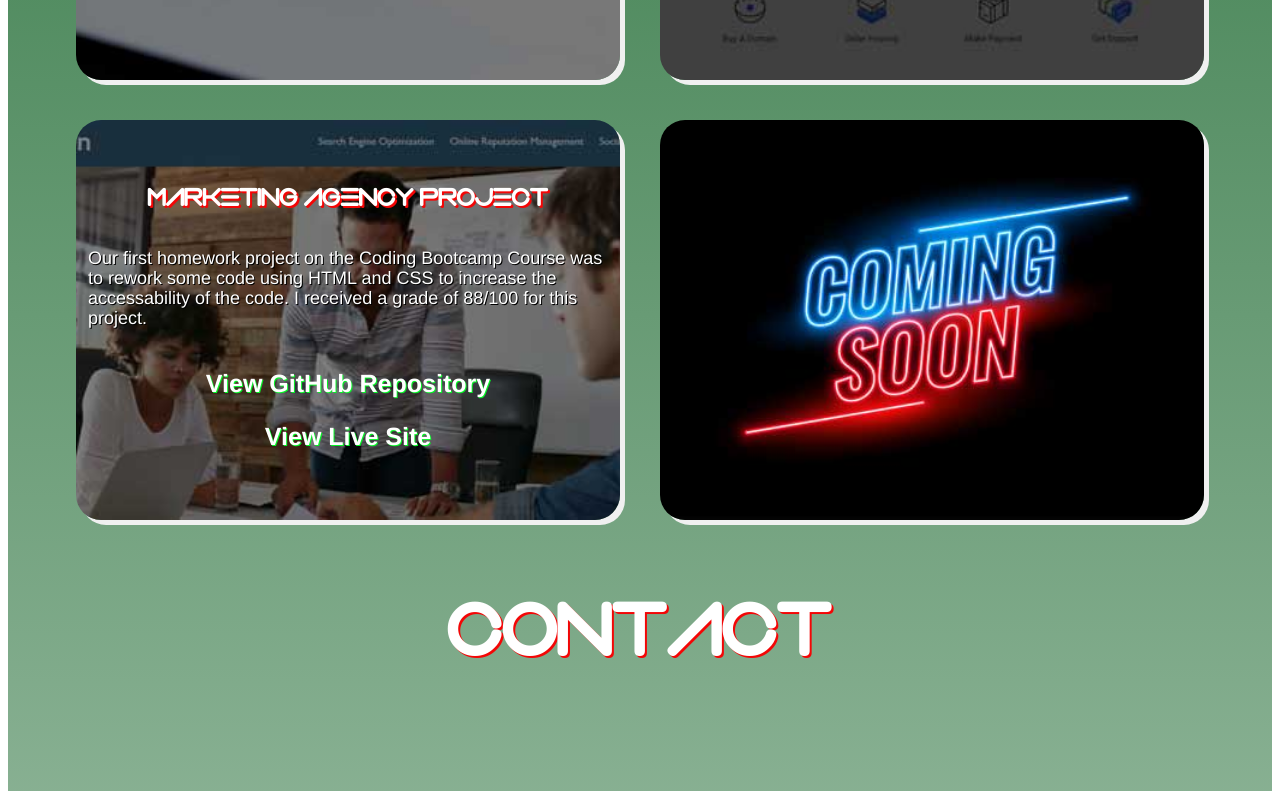
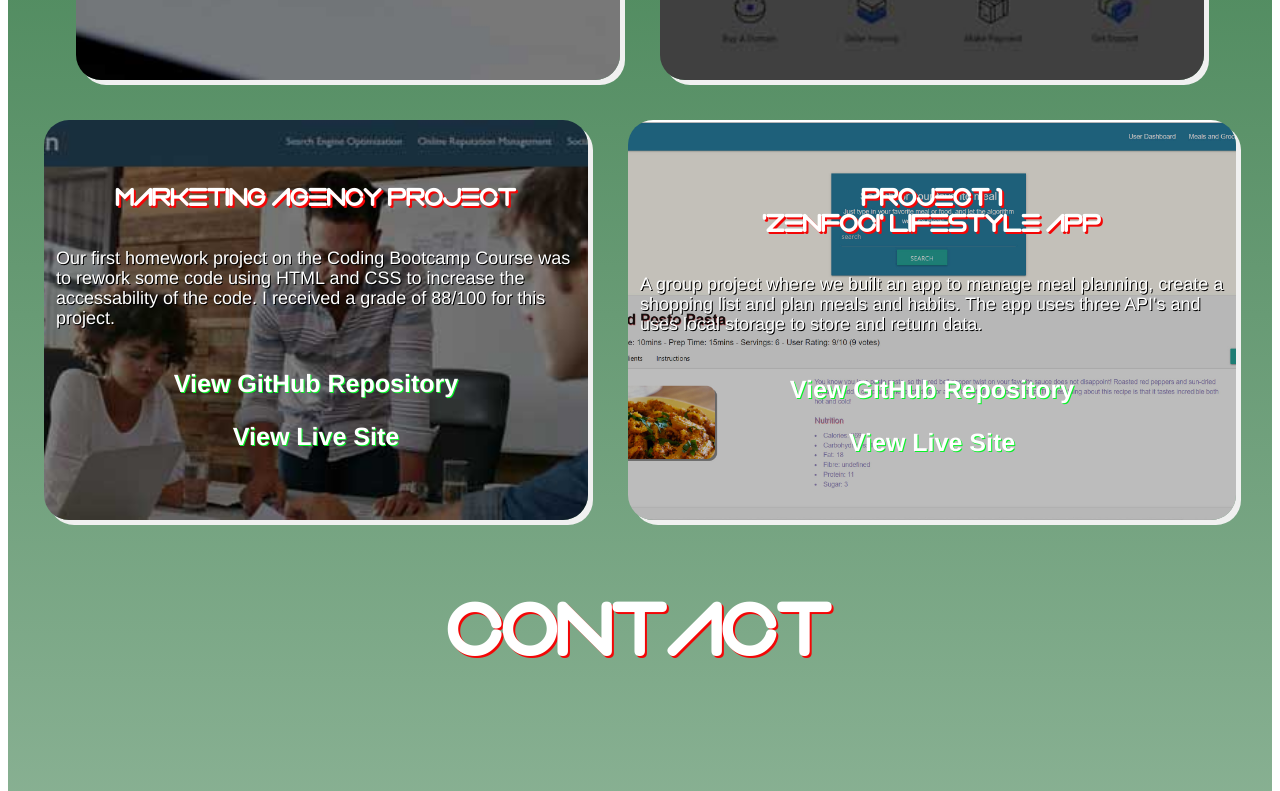
Before and after one commit to kandekore/darrens-portfolio, a plain HTML site: page index.html in a window 1280 px wide. Shown: the part 2364-3155 px from the top of the page. Drawn offline with Linux system fonts and the light colour scheme.

Commit message:
project 1 add

```diff
--- a/assets/css/style.css
+++ b/assets/css/style.css
@@ -690,3 +690,33 @@ h3.customfont {
     width: inherit;
   }
 }
+.sidebysidepor-teamproj h3 {
+  padding-top: 40px;
+}
+.sidebysidepor-teamproj {
+width: 34rem;
+border-radius: 25px;
+height: 400px;
+background-image: url(../images/zenfoci.jpg);
+
+background-size: cover;
+background-repeat: no-repeat;
+background-position: center center;
+align: center;
+margin: 20px;
+box-shadow: 5px 5px #f0f0f0;
+}
+.sidebysidepor-teamproj:hover {
+background-image: url(../images/zenfoci.jpg);
+box-shadow: 5px 5px #000;
+height: 440px;
+width: 45%;
+}
+.sidebysidepor-teamproj {
+  width: inherit;
+  background-image: url(../images/zenfoci.jpg);
+}
+.sidebysidepor-teamproj {
+  width: 38rem;
+  background-image: url(../images/zenfoci.jpg);
+}
--- a/index.html
+++ b/index.html
@@ -148,9 +148,18 @@ My Portfolio of clients enabled me to start my own hosting platform, offering we
           <h4><a href="https://github.com/kandekore/marketing-agency" target="_blank">View GitHub Repository</a></h4>
           <h4><a href="https://kandekore.github.io/marketing-agency/" target="_blank">View Live Site</a></h4>
         </div>
-        <div class="sidebysidepor">
+        <div class="sidebysidepor-teamproj">
+          <h3 class="customfont">Project 1<br>'ZenFoci' Lifestyle App</h3>
+          <p class="porttext">
+          A group project where we built an app to manage meal planning, create a shopping list and plan meals and habits. The app uses three API's and uses local storage to store and return data.
+          </p>
+          <h4><a href="https://github.com/TheInfamousGrim/ZenFoci-Lifestyle-App" target="_blank">View GitHub Repository</a></h4>
+          <h4><a href="https://theinfamousgrim.github.io/ZenFoci-Lifestyle-App/index.html" target="_blank">View Live Site</a></h4>
 
         </div>
+        <!-- <div class="sidebysidepor">
+
+        </div> -->
         </div><footer id="footer"><h2 class="customfont">contact</h2><div class="footer">
           <div class="footercol"><a href="mailto:darren@kandekore.net"><i class="fa fa-envelope" aria-hidden="true"></i><br>darren@kandekore.net</a></div>
           <div class="footercol"><a href="https://www.linkedin.com/in/dkandekore/"  target="_blank"><i class="fa fa-linkedin" aria-hidden="true"></i><br>linkedin.com/in/dkandekore</a></div>
```
Also changed, not shown: assets/images/zenfoci.jpg (added), assets/images/zenfoci.png (added).
